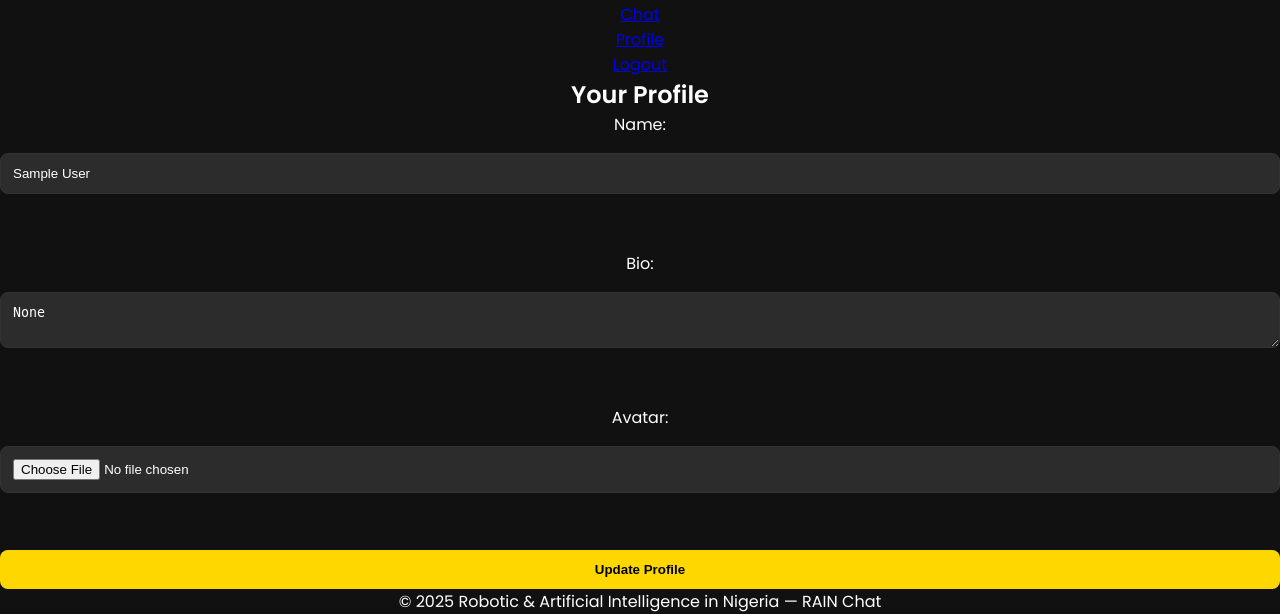
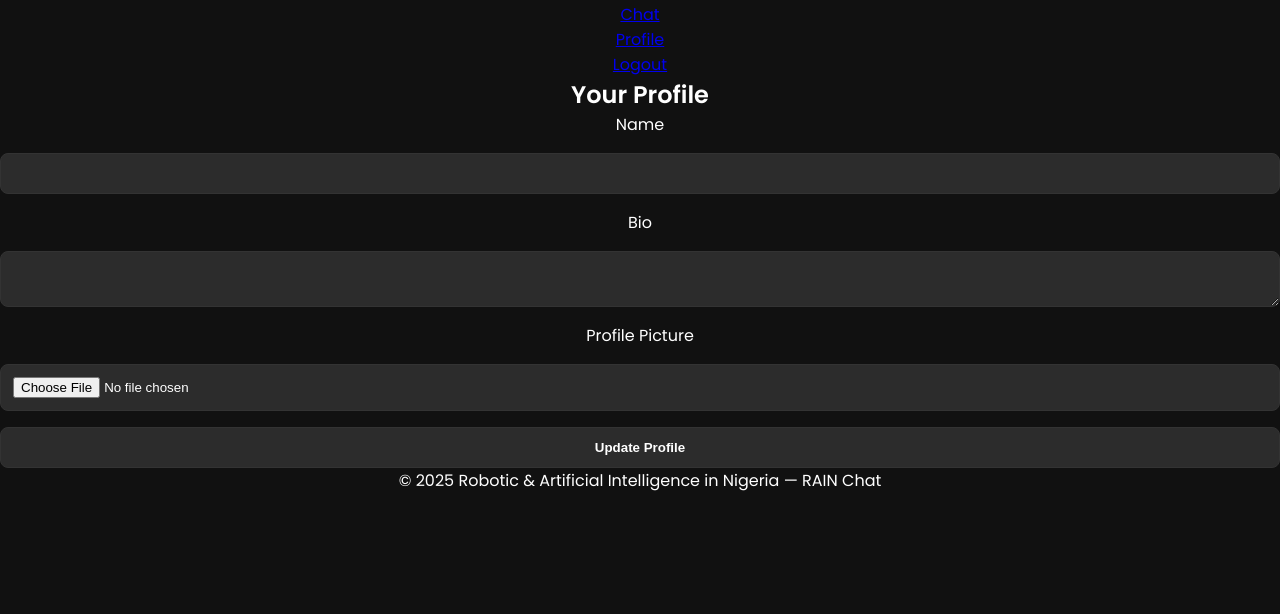
Before and after one commit to Damolaxo/rain-chat.github.io, a Flask app: page /profile in a window 1280 px wide. Shown: the part 330-944 px from the top of the page. After the commit the page ends 821 px from the top, so only its background shows below. Run offline with Flask 3, Linux system fonts and the light colour scheme; the visitor is signed in with stand-in values (Sample User, id 1); some libraries are stand-ins or nearby versions.

Commit message:
Update profile.html

```diff
--- a/templates/profile.html
+++ b/templates/profile.html
@@ -1,18 +1,18 @@
 {% extends "base.html" %}
+{% block title %}Profile — RAIN Chat{% endblock %}
+
 {% block content %}
-<div class="profile-container">
-    <h2>Your Profile</h2>
-    <form method="POST" enctype="multipart/form-data">
-        <label>Name:</label>
-        <input type="text" name="name" value="{{ user.name }}"><br>
-        <label>Bio:</label>
-        <textarea name="bio">{{ user.bio }}</textarea><br>
-        <label>Avatar:</label>
-        {% if user.avatar %}
-            <img src="{{ url_for('uploaded_file', filename=user.avatar.split('/')[-1]) }}" alt="Avatar" width="100"><br>
-        {% endif %}
-        <input type="file" name="avatar"><br>
-        <button type="submit">Update Profile</button>
-    </form>
+<div class="form-center-card">
+  <h2>Your Profile</h2>
+  <form method="POST" enctype="multipart/form-data" class="form-stack">
+    {{ form.hidden_tag() }}
+    <label>{{ form.name.label }}</label>
+    {{ form.name(class="input") }}
+    <label>{{ form.bio.label }}</label>
+    {{ form.bio(class="input") }}
+    <label>{{ form.avatar.label }}</label>
+    {{ form.avatar() }}
+    {{ form.submit(class="btn btn-gold full-width") }}
+  </form>
 </div>
 {% endblock %}
```
